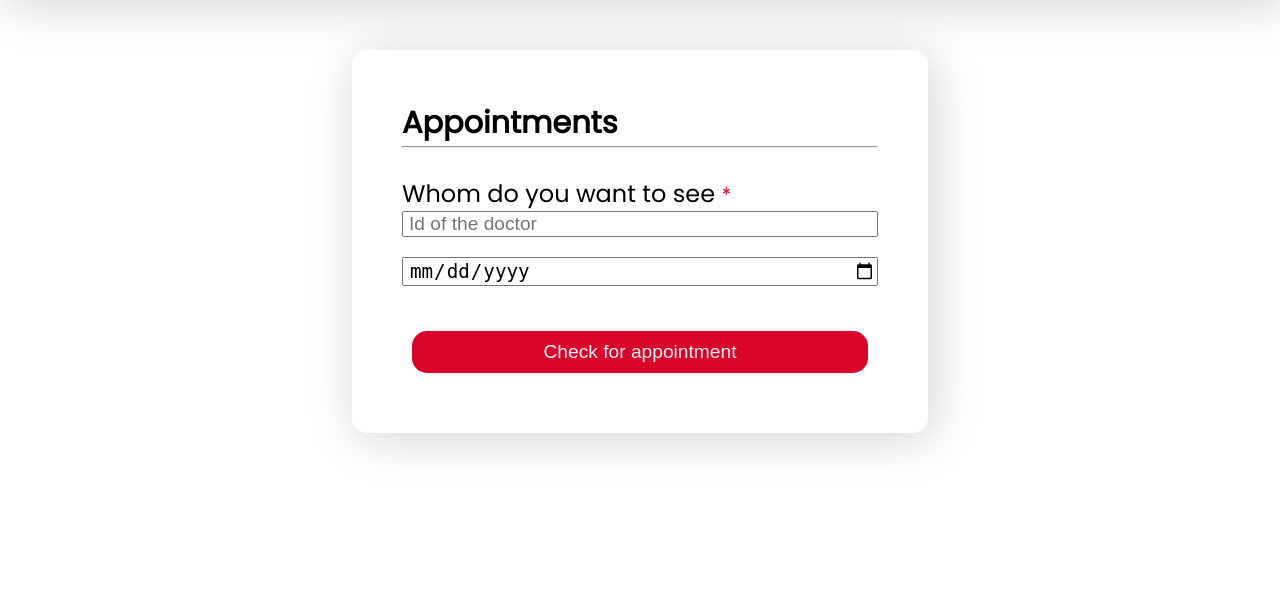
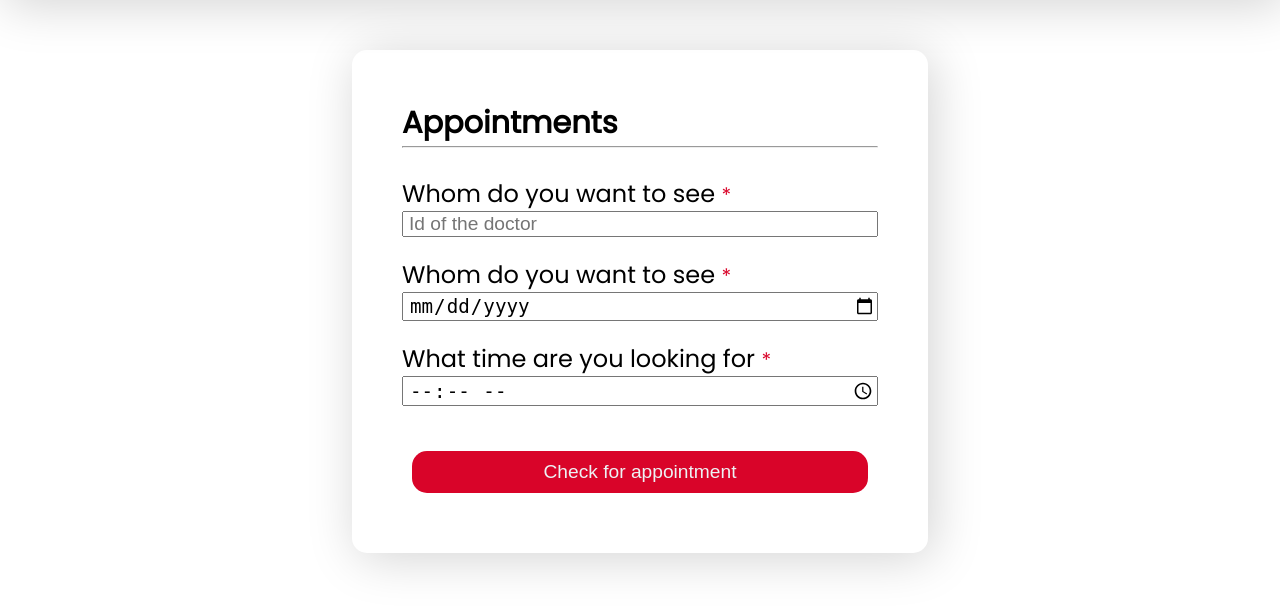
Before and after one commit to frost-head/Hospital_Mangment_system, a Flask app: page /appointments in a window 1280 px wide. Shown: the part 60-671 px from the top of the page. Run offline with Flask 2, Linux system fonts and the light colour scheme; the visitor is signed in with stand-in values (Sample User, id 1); some libraries are stand-ins or nearby versions.

Commit message:
Appointment module is about to complete

```diff
--- a/src/main.py
+++ b/src/main.py
@@ -1,5 +1,4 @@
-from crypt import methods
-import re
+
 from flask import Flask, redirect, render_template, request, flash, session, url_for
 from flask_mysqldb import MySQL
 from flask_bcrypt import Bcrypt
@@ -208,17 +207,17 @@ def appointments():
 
     if request.method == 'POST':
 
-        return redirect('/appointment/{}/{}'.format(request.form['sid'],request.form['date']))
+        return redirect('/appointment/{}/{}/{}'.format(request.form['sid'],request.form['date'], request.form['time']))
     staffData = fetchall(mysql, "select sid, name from staff where desg = 0")
     print(staffData)
 
     return render_template("appointments.html", staffData=staffData)
 
-@app.route('/appointment/<sid>/<date>')
-def appointment(sid,date):
+@app.route('/appointment/<sid>/<date>/<time>')
+def appointment(sid,date, time):
     # if "user" not in session:
     #     return redirect("/patientLogin")
-    appointmentData = fetchall(mysql, "select * from appointments where sid = {} and date_time = '{}'".format(sid, date))
+    appointmentData = fetchone(mysql, "select * from appointments where sid = {} and date_time = '{} {}'".format(sid, date, time))
     print(appointmentData)
     return render_template('appoinment.html', appointmentData = appointmentData)
 
--- a/src/templates/appointments.html
+++ b/src/templates/appointments.html
@@ -24,7 +24,11 @@
                 <option value="{{i['sid']}}">{{i['name']}}</option>
                 {%endfor%}
             </datalist>
+            <label for="date">Whom do you want to see <small>*</small></label>
             <input type="date" , name="date" required>
+            <label for="time">What time are you looking for <small>*</small></label>
+            <input type="time" , name="time" step="900" required>
+
             <input type="submit" class="button" value="Check for appointment">
         </form>
     </div>
```
Also changed, not shown: src/templates/appoinment.html (+6 -1 lines).
